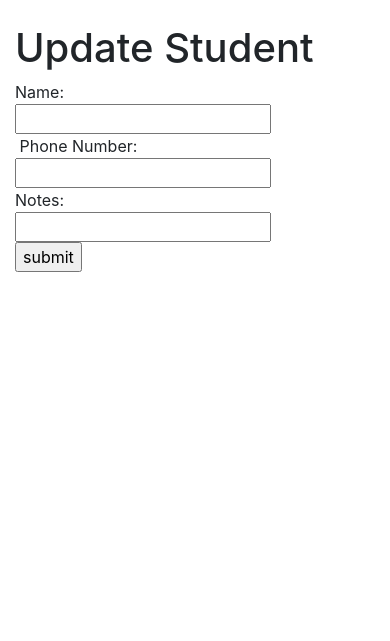
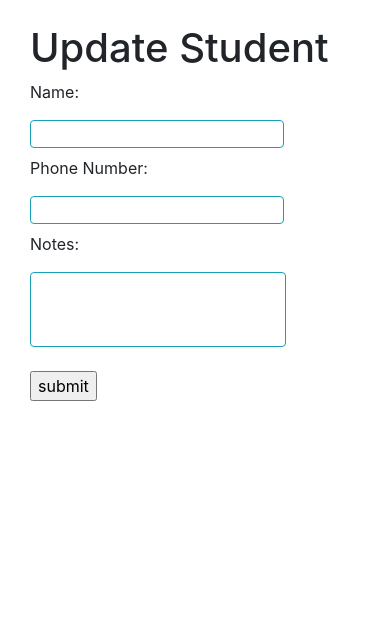
Before and after one commit to jjames1011/attendenceapp, a Flask app: page /update_student in a window 390 px wide. Shown: the part 72-713 px from the top of the page. Run offline with Flask 2, Linux system fonts and the light colour scheme; data that the repository does not hold is empty; some libraries are stand-ins or nearby versions.

Commit message:
updated edit_student.html fixes #57

```diff
--- a/templates/edit_profile.html
+++ b/templates/edit_profile.html
@@ -1,18 +1,19 @@
 {% extends "base.html" %} {% block content %}
+<div class='col-md-6 center'>
+  <h1>Update Student</h1>
 
-<h1>Update Student</h1>
+  <form action="/update_student?student_id={{student.id}}" method="post">
+    <p>Name:</p>
+    <input type="text" name="name" value='{{student.name}}' class='rounded border  border-info' /> {% if name_error %}
+    <label class="error">{{name_error}}</label> {% endif %}
+    <p class='mt-2'>Phone Number:</p>
+    <input type='text' name='phone' value='{{student.phone}}' class='rounded border  border-info' />
+    <p class='mt-2'>Notes:</p>
+    <input type='text' name="notes" value='{{student.notes}}' class='pb-5 pl-1 rounded border  border-info' /><br>
 
-<form action="/update_student?student_id={{student.id}}" method="post">
-  Name: <br>
-  <input type="text" name="name" value='{{student.name}}' /><br>
-  <label class="error">{{name_error}}</label>
-  Phone Number: <br>
-  <input type='text' name='phone' value='{{student.phone}}' /><br>
-  Notes: <br>
-  <input type='text' name="notes" value='{{student.notes}}' /><br>
+    <input type="submit" value="submit" class='mt-4' />
 
-  <input type="submit" value="submit" />
-
-</form>
+  </form>
+</div>
 
 {% endblock %}
```
